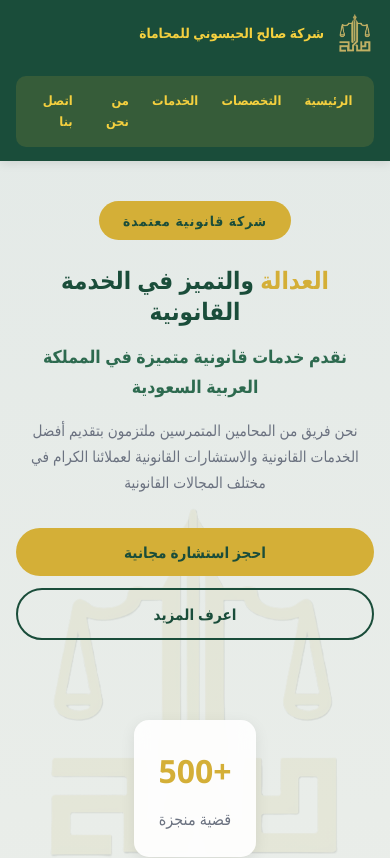
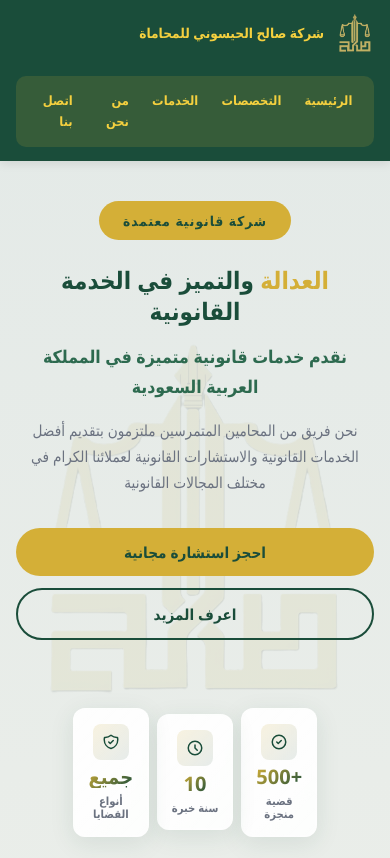
Before and after one commit to mshraky3/alhisonylaw, a React (Vite) app in the folder React/: page / in a window 390 px wide. Shown: the top 858 px of the page. Built offline with nearby package versions, Linux system fonts and the light colour scheme.

Commit message:
Add files via upload

```diff
--- a/React/index.html
+++ b/React/index.html
@@ -2,7 +2,8 @@
 <html lang="ar" dir="rtl">
   <head>
     <meta charset="UTF-8" />
-    <link rel="icon" type="image/svg+xml" href="/vite.svg" />
+    <link rel="icon" type="image/png" href="/logo_without_bg.png" />
+    <link rel="apple-touch-icon" href="/logo_without_bg.png" />
     <meta name="viewport" content="width=device-width, initial-scale=1.0" />
     <meta
       name="description"
--- a/React/src/App.css
+++ b/React/src/App.css
@@ -237,39 +237,136 @@ body {
 }
 
 .hero-stats {
-  display: grid;
-  grid-template-columns: repeat(3, 1fr);
-  gap: 1.5rem;
+  display: flex;
+  justify-content: center;
+  align-items: center;
+  gap: 1.25rem;
   max-width: 900px;
-  margin: 0 auto;
+  margin: 2rem auto 0;
   position: relative;
   z-index: 1;
+  flex-wrap: wrap;
 }
 
 .stat-item {
-  background: rgba(255, 255, 255, 0.9);
-  backdrop-filter: blur(10px);
-  padding: 2rem;
-  border-radius: 15px;
-  box-shadow: 0 4px 15px rgba(0, 0, 0, 0.08);
-  transition: all 0.3s;
+  position: relative;
+  background: linear-gradient(135deg, rgba(255, 255, 255, 0.95) 0%, rgba(255, 255, 255, 0.9) 100%);
+  backdrop-filter: blur(20px);
+  padding: 1.5rem 1.25rem;
+  border-radius: 18px;
+  box-shadow: 0 6px 25px rgba(26, 77, 58, 0.1);
+  transition: all 0.4s cubic-bezier(0.4, 0, 0.2, 1);
+  border: 2px solid transparent;
+  flex: 1;
+  min-width: 160px;
+  max-width: 220px;
+  display: flex;
+  flex-direction: column;
+  align-items: center;
+  text-align: center;
+  overflow: hidden;
+}
+
+.stat-item::before {
+  content: '';
+  position: absolute;
+  top: 0;
+  right: 0;
+  width: 100%;
+  height: 4px;
+  background: linear-gradient(90deg, var(--gold) 0%, var(--gold-light) 100%);
+  transform: scaleX(0);
+  transform-origin: right;
+  transition: transform 0.4s cubic-bezier(0.4, 0, 0.2, 1);
+}
+
+.stat-item:hover::before {
+  transform: scaleX(1);
 }
 
 .stat-item:hover {
-  transform: translateY(-5px);
-  box-shadow: 0 8px 25px rgba(0, 0, 0, 0.12);
+  transform: translateY(-8px) scale(1.03);
+  box-shadow: 0 15px 40px rgba(26, 77, 58, 0.2);
+  border-color: rgba(212, 175, 55, 0.3);
+}
+
+.stat-icon-wrapper {
+  width: 50px;
+  height: 50px;
+  background: linear-gradient(135deg, rgba(212, 175, 55, 0.15) 0%, rgba(26, 77, 58, 0.1) 100%);
+  border-radius: 14px;
+  display: flex;
+  align-items: center;
+  justify-content: center;
+  margin-bottom: 0.875rem;
+  transition: all 0.4s cubic-bezier(0.4, 0, 0.2, 1);
+  position: relative;
+  overflow: hidden;
+}
+
+.stat-icon-wrapper::before {
+  content: '';
+  position: absolute;
+  width: 100%;
+  height: 100%;
+  background: linear-gradient(135deg, var(--gold) 0%, var(--gold-light) 100%);
+  opacity: 0;
+  transition: opacity 0.4s;
+}
+
+.stat-item:hover .stat-icon-wrapper::before {
+  opacity: 1;
+}
+
+.stat-icon-wrapper svg {
+  width: 26px;
+  height: 26px;
+  color: var(--green-dark);
+  position: relative;
+  z-index: 1;
+  transition: all 0.4s;
+}
+
+.stat-item:hover .stat-icon-wrapper svg {
+  color: var(--white);
+  transform: scale(1.1) rotate(5deg);
+}
+
+.stat-content {
+  display: flex;
+  flex-direction: column;
+  align-items: center;
+  gap: 0.375rem;
 }
 
 .stat-number {
-  font-size: 2.5rem;
-  font-weight: 800;
-  color: var(--gold);
-  margin-bottom: 0.5rem;
+  font-size: 2.25rem;
+  font-weight: 900;
+  background: linear-gradient(135deg, var(--gold) 0%, var(--green-dark) 100%);
+  -webkit-background-clip: text;
+  -webkit-text-fill-color: transparent;
+  background-clip: text;
+  line-height: 1;
+  transition: all 0.4s;
+}
+
+.stat-item:hover .stat-number {
+  background: linear-gradient(135deg, var(--gold-light) 0%, var(--gold) 100%);
+  -webkit-background-clip: text;
+  -webkit-text-fill-color: transparent;
+  background-clip: text;
+  transform: scale(1.05);
 }
 
 .stat-label {
   color: var(--text-light);
-  font-size: 1rem;
+  font-size: 0.95rem;
+  font-weight: 600;
+  transition: color 0.3s;
+}
+
+.stat-item:hover .stat-label {
+  color: var(--green-dark);
 }
 
 /* ============================================
@@ -717,6 +814,46 @@ body {
   transform: translateX(-8px);
 }
 
+/* Enable hover effects on mobile with touch */
+@media (max-width: 768px) {
+  .service-modern {
+    scroll-margin-top: 1rem;
+    scroll-margin-bottom: 1rem;
+  }
+
+  .service-modern.active {
+    animation: subtlePulse 2s ease-in-out;
+    scroll-margin-top: 2rem;
+    scroll-margin-bottom: 2rem;
+  }
+
+  /* Ensure hover effects work on touch devices */
+  .service-modern:active {
+    border-color: rgba(212, 175, 55, 0.4);
+    box-shadow: 0 10px 40px rgba(26, 77, 58, 0.15), 0 0 0 1px rgba(212, 175, 55, 0.2);
+    transform: translateX(-4px);
+  }
+
+  .service-modern.active .service-modern-icon-wrapper::before {
+    opacity: 1;
+  }
+
+  .service-modern.active .service-modern-icon {
+    filter: brightness(0) saturate(100%) invert(100%);
+    transform: scale(1.1);
+  }
+
+  .service-modern.active .service-modern-header h3 {
+    color: var(--gold);
+  }
+
+  .service-modern.active .service-toggle {
+    background: var(--gold);
+    color: var(--green-dark);
+    transform: rotate(45deg);
+  }
+}
+
 .service-modern-header {
   padding: 2rem;
   display: flex;
@@ -1103,17 +1240,41 @@ body {
   }
 
   .hero-stats {
-    grid-template-columns: 1fr;
-    gap: 1rem;
-    margin-top: 2rem;
+    flex-direction: row;
+    gap: 0.5rem;
+    margin-top: 1.25rem;
+    padding: 0;
+    justify-content: space-between;
   }
 
   .stat-item {
-    padding: 1.5rem;
+    padding: 0.875rem 0.5rem;
+    min-width: 0;
+    max-width: none;
+    flex: 1;
+    border-radius: 12px;
+  }
+
+  .stat-icon-wrapper {
+    width: 36px;
+    height: 36px;
+    margin-bottom: 0.4rem;
+    border-radius: 8px;
+  }
+
+  .stat-icon-wrapper svg {
+    width: 18px;
+    height: 18px;
   }
 
   .stat-number {
-    font-size: 2rem;
+    font-size: 1.25rem;
+    line-height: 1.1;
+  }
+
+  .stat-label {
+    font-size: 0.7rem;
+    line-height: 1.2;
   }
 
   /* Section Headers Mobile */
--- a/React/src/App.jsx
+++ b/React/src/App.jsx
@@ -3,29 +3,114 @@ import { useEffect } from 'react'
 
 function App() {
   useEffect(() => {
+    // Check if mobile device (shared for both sections)
+    const checkMobile = () => window.innerWidth <= 768 || 'ontouchstart' in window
+    let isMobile = checkMobile()
+
     // Services accordion functionality
     const serviceItems = document.querySelectorAll('.service-modern')
+
+    // Intersection Observer for services auto-expand on mobile when centered
+    let servicesObserver = null
+
+    const setupServicesObserver = () => {
+      // Cleanup existing observer
+      if (servicesObserver) {
+        servicesObserver.disconnect()
+        servicesObserver = null
+      }
+
+      const currentIsMobile = checkMobile()
+
+      if (currentIsMobile) {
+        servicesObserver = new IntersectionObserver((entries) => {
+          entries.forEach(entry => {
+            const item = entry.target
+            const rect = entry.boundingClientRect
+            const viewportHeight = window.innerHeight
+            const cardCenter = rect.top + rect.height / 2
+            const viewportCenter = viewportHeight / 2
+            const distanceFromCenter = Math.abs(cardCenter - viewportCenter)
+            const threshold = viewportHeight * 0.25 // 25% of viewport height from center
+
+            // If card is centered in viewport (within threshold)
+            if (entry.isIntersecting && distanceFromCenter < threshold) {
+              // Close all other items
+              serviceItems.forEach(i => {
+                if (i !== item) {
+                  i.classList.remove('active')
+                }
+              })
+              // Expand this card
+              item.classList.add('active')
+            }
+          })
+        }, {
+          threshold: [0, 0.25, 0.5, 0.75, 1],
+          rootMargin: '-15% 0px -15% 0px' // Focus on center 70% of viewport
+        })
+
+        // Observe all service items
+        serviceItems.forEach(item => {
+          servicesObserver.observe(item)
+        })
+      }
+    }
+
+    // Initial setup
+    setupServicesObserver()
+
+    // Handle window resize for services
+    let servicesResizeTimeout
+    const handleServicesResize = () => {
+      clearTimeout(servicesResizeTimeout)
+      servicesResizeTimeout = setTimeout(() => {
+        setupServicesObserver()
+      }, 250)
+    }
+    window.addEventListener('resize', handleServicesResize)
+
+    // Click handler for services (desktop and mobile fallback)
     serviceItems.forEach(item => {
       const header = item.querySelector('.service-modern-header')
       if (header) {
-        header.addEventListener('click', () => {
+        header.addEventListener('click', (e) => {
+          e.stopPropagation()
           const isActive = item.classList.contains('active')
-          // Close all items
-          serviceItems.forEach(i => i.classList.remove('active'))
-          // Open clicked item if it wasn't active
-          if (!isActive) {
+          // Toggle active state
+          if (isActive) {
+            item.classList.remove('active')
+          } else {
+            // Close all other items
+            serviceItems.forEach(i => {
+              if (i !== item) {
+                i.classList.remove('active')
+              }
+            })
             item.classList.add('active')
+            // On mobile, scroll to center the card
+            const currentIsMobile = checkMobile()
+            if (currentIsMobile) {
+              setTimeout(() => {
+                item.scrollIntoView({ behavior: 'smooth', block: 'center' })
+              }, 100)
+            }
           }
         })
       }
     })
 
+    // Close expanded services when clicking outside (desktop only)
+    const handleServicesOutsideClick = (e) => {
+      const currentIsMobile = checkMobile()
+      if (!currentIsMobile && !e.target.closest('.service-modern')) {
+        serviceItems.forEach(item => item.classList.remove('active'))
+      }
+    }
+    document.addEventListener('click', handleServicesOutsideClick)
+
     // Specializations functionality
     const specItems = document.querySelectorAll('.spec-item')
-
-    // Check if mobile device
-    const checkMobile = () => window.innerWidth <= 768 || 'ontouchstart' in window
-    let isMobile = checkMobile()
 
     // Intersection Observer for auto-expand on mobile when card is centered
     let intersectionObserver = null
@@ -37,9 +122,9 @@ function App() {
         intersectionObserver = null
       }
 
-      isMobile = checkMobile()
+      const currentIsMobile = checkMobile()
 
-      if (isMobile) {
+      if (currentIsMobile) {
         intersectionObserver = new IntersectionObserver((entries) => {
           entries.forEach(entry => {
             const item = entry.target
@@ -104,7 +189,8 @@ function App() {
           })
           item.classList.add('active')
           // On mobile, scroll to center the card
-          if (isMobile) {
+          const currentIsMobile = checkMobile()
+          if (currentIsMobile) {
             setTimeout(() => {
               item.scrollIntoView({ behavior: 'smooth', block: 'center' })
             }, 100)
@@ -115,7 +201,8 @@ function App() {
 
     // Close expanded items when clicking outside (desktop only)
     const handleOutsideClick = (e) => {
-      if (!isMobile && !e.target.closest('.spec-item')) {
+      const currentIsMobile = checkMobile()
+      if (!currentIsMobile && !e.target.closest('.spec-item')) {
         specItems.forEach(item => item.classList.remove('active'))
       }
     }
@@ -126,8 +213,13 @@ function App() {
       if (intersectionObserver) {
         intersectionObserver.disconnect()
       }
+      if (servicesObserver) {
+        servicesObserver.disconnect()
+      }
       window.removeEventListener('resize', handleResize)
+      window.removeEventListener('resize', handleServicesResize)
       document.removeEventListener('click', handleOutsideClick)
+      document.removeEventListener('click', handleServicesOutsideClick)
     }
   }, [])
 
@@ -170,16 +262,37 @@ function App() {
           </div>
           <div className="hero-stats">
             <div className="stat-item">
-              <div className="stat-number">+500</div>
-              <div className="stat-label">قضية منجزة</div>
+              <div className="stat-icon-wrapper">
+                <svg viewBox="0 0 24 24" fill="none" xmlns="http://www.w3.org/2000/svg">
+                  <path d="M9 12l2 2 4-4m6 2a9 9 0 11-18 0 9 9 0 0118 0z" stroke="currentColor" strokeWidth="2" strokeLinecap="round" strokeLinejoin="round"/>
+                </svg>
+              </div>
+              <div className="stat-content">
+                <div className="stat-number">+500</div>
+                <div className="stat-label">قضية منجزة</div>
+              </div>
             </div>
             <div className="stat-item">
-              <div className="stat-number">10</div>
-              <div className="stat-label">سنة خبرة</div>
+              <div className="stat-icon-wrapper">
+                <svg viewBox="0 0 24 24" fill="none" xmlns="http://www.w3.org/2000/svg">
+                  <path d="M12 8v4l3 3m6-3a9 9 0 11-18 0 9 9 0 0118 0z" stroke="currentColor" strokeWidth="2" strokeLinecap="round" strokeLinejoin="round"/>
+                </svg>
+              </div>
+              <div className="stat-content">
+                <div className="stat-number">10</div>
+                <div className="stat-label">سنة خبرة</div>
+              </div>
             </div>
             <div className="stat-item">
-              <div className="stat-number">98%</div>
-              <div className="stat-label">رضا العملاء</div>
+              <div className="stat-icon-wrapper">
+                <svg viewBox="0 0 24 24" fill="none" xmlns="http://www.w3.org/2000/svg">
+                  <path d="M9 12l2 2 4-4m5.618-4.016A11.955 11.955 0 0112 2.944a11.955 11.955 0 01-8.618 3.04A12.02 12.02 0 003 9c0 5.591 3.824 10.29 9 11.622 5.176-1.332 9-6.03 9-11.622 0-1.042-.133-2.052-.382-3.016z" stroke="currentColor" strokeWidth="2" strokeLinecap="round" strokeLinejoin="round"/>
+                </svg>
+              </div>
+              <div className="stat-content">
+                <div className="stat-number">جميع</div>
+                <div className="stat-label">أنواع القضايا</div>
+              </div>
             </div>
           </div>
       </section>
```
